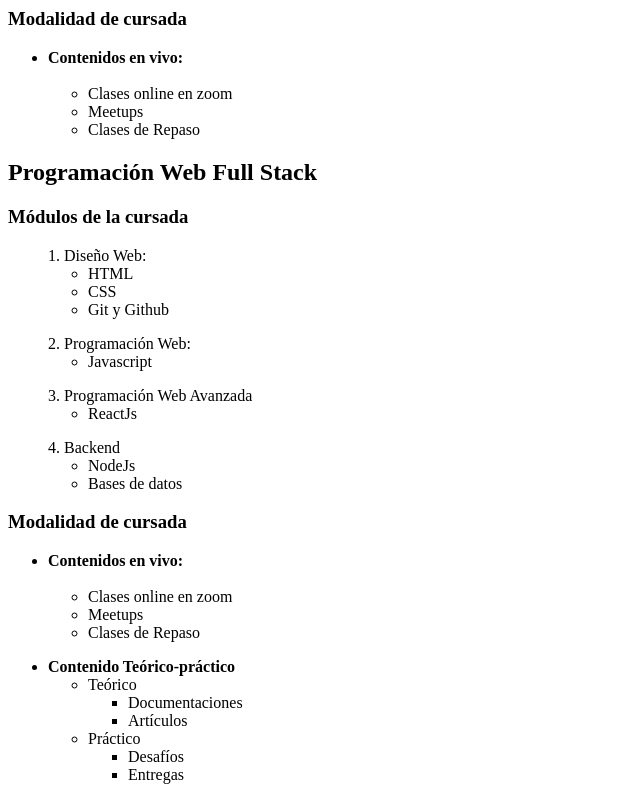
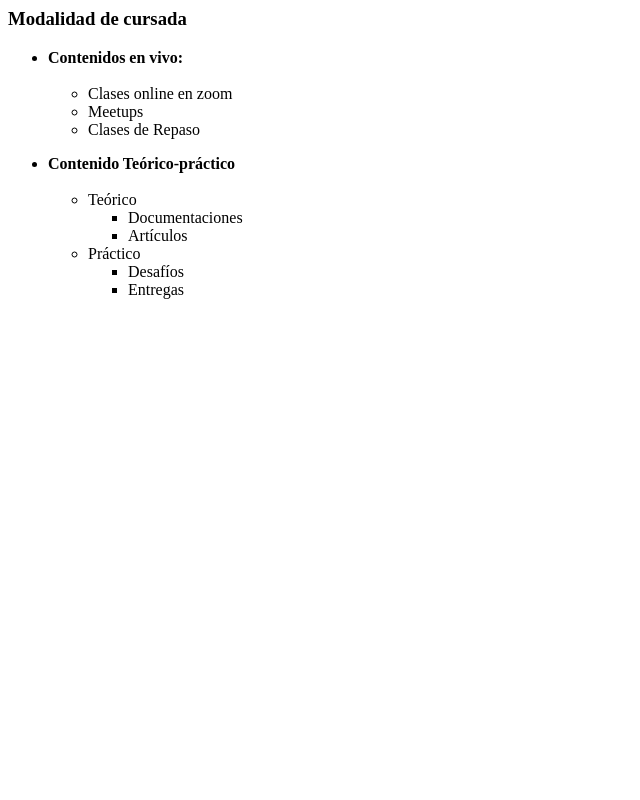
Before and after one commit to Piervil/EntregaE1, a plain HTML site: page listas.html in a window 1280 px wide. Shown: the part 364-1164 px from the top of the page, without its empty margins (0-640 px from the left). After the commit the page ends 800 px from the top, so only its background shows below. Drawn offline with Linux system fonts and the light colour scheme.

Commit message:
version final

```diff
--- a/listas.html
+++ b/listas.html
@@ -53,52 +53,9 @@
     </section>
     <section>
       <div>
-        <h1>Programación Web Full Stack</h1>
-        <h3>Módulos de la cursada</h3>
-        <ol>1. Diseño Web:
-          <ul>
-            <li>HTML</li>
-            <li>CSS</li>
-            <li>Git y Github</li>
-          </ul>
-        </ol>
-        <ol>2. Programación Web:
-          <ul>
-            <li>Javascript</li>
-          </ul>
-        </ol>
-        <ol>3. Programación Web Avanzada
-          <ul>
-            <li>ReactJs</li>
-          </ul>
-        </ol>
-        <ol>4. Backend
-          <ul>
-            <li>NodeJs</li>
-            <li>Bases de datos</li>
-          </ul>
-        </ol>
-      </div>
-    </section>
-    <section>
-      <div>
-        <h3>Modalidad de cursada</h3>
-        <ul>
-          <li><strong>Contenidos en vivo:</strong><br><br>
-            <ul>
-              <li>Clases online en zoom</li>
-              <li>Meetups</li>
-              <li>Clases de Repaso</li>
-            </ul>
-          </li>
-        </ul>
-      </div>
-    </section>
-    <section>
-      <div>
         <ul>
           <li><strong>Contenido Teórico-práctico</strong>
-            <ul>
+            <ul><br>
               <li>Teórico
                 <ul>
                   <li>Documentaciones</li>
```
